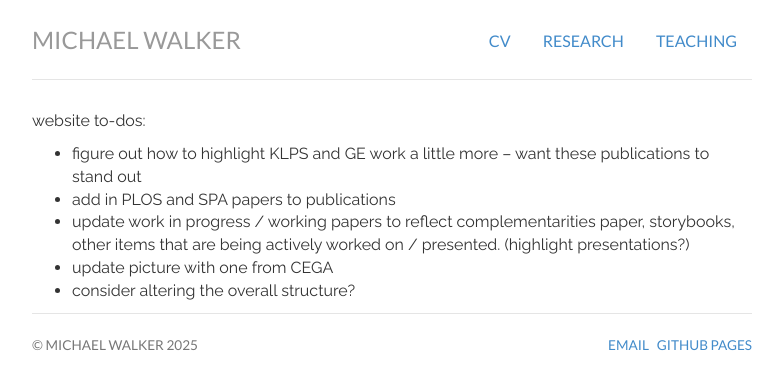
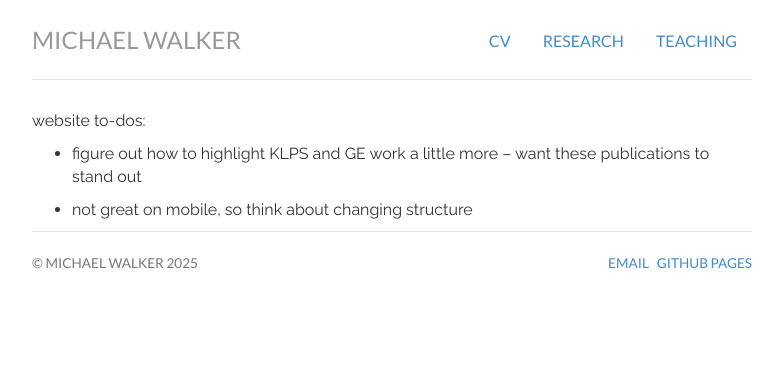
Before and after one commit to mwwalker/mwwalker.github.io, a Jekyll site: the page built from research/website to-dos.md, in a window 1280 px wide. Shown: the top 390 px of the page, without its empty margins (248-1031 px from the left). Built offline with Jekyll 4.4.1, drawn with Linux system fonts in a browser that asks for light colours; our own code applies the rules of GitHub Pages for plain Markdown files.

Commit message:
minor updates to non-core files

```diff
--- a/research/website to-dos.md
+++ b/research/website to-dos.md
@@ -1,6 +1,5 @@
 website to-dos:
  - figure out how to highlight KLPS and GE work a little more -- want these publications to stand out
- - add in PLOS and SPA papers to publications
- - update work in progress / working papers to reflect complementarities paper, storybooks, other items that are being actively worked on / presented. (highlight presentations?)
- - update picture with one from CEGA
- - consider altering the overall structure?
+
+
+ - not great on mobile, so think about changing structure
```
Also changed, not shown: 1 other file.
